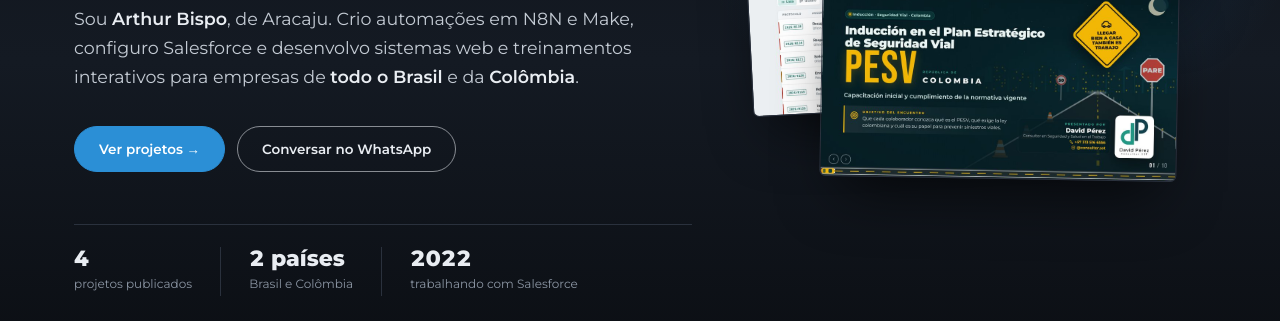
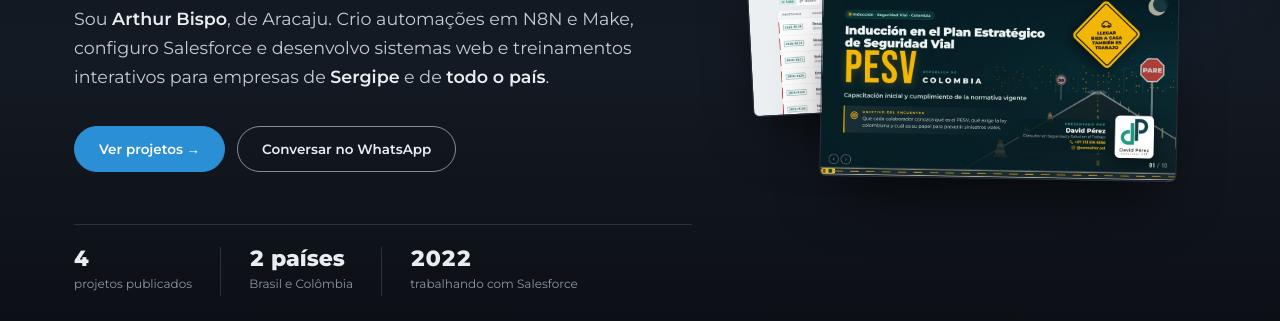
Before and after one commit to arthurbispoaju-dotcom/Portfolio, a plain HTML site: page index.html in a window 1280 px wide. Shown: the part 464-785 px from the top of the page. Drawn offline with Linux system fonts and the light colour scheme.

Commit message:
Ajusta texto do início: empresas de Sergipe e de todo o país
Co-Authored-By: Claude Opus 5.5 <noreply@anthropic.com>
Claude-Session: https://claude.ai/code/session_01WEKFEP8HofYhhEJBNNBYiL

```diff
--- a/index.html
+++ b/index.html
@@ -276,7 +276,7 @@ footer .wrap { padding-block: 26px; display: flex; justify-content: space-betwee
     <div>
       <p class="eyebrow">Salesforce · Automação · Web</p>
       <h1>Transformo trabalho manual em <em>sistemas que funcionam.</em></h1>
-      <p class="lead">Sou <strong>Arthur Bispo</strong>, de Aracaju. Crio automações em N8N e Make, configuro Salesforce e desenvolvo sistemas web e treinamentos interativos para empresas de <strong>todo o Brasil</strong> e da <strong>Colômbia</strong>.</p>
+      <p class="lead">Sou <strong>Arthur Bispo</strong>, de Aracaju. Crio automações em N8N e Make, configuro Salesforce e desenvolvo sistemas web e treinamentos interativos para empresas de <strong>Sergipe</strong> e de <strong>todo o país</strong>.</p>
       <div class="actions">
         <a class="btn primary" href="#projetos">Ver projetos →</a>
         <a class="btn" href="https://wa.me/5579996302389" target="_blank" rel="noopener">Conversar no WhatsApp</a>
```
